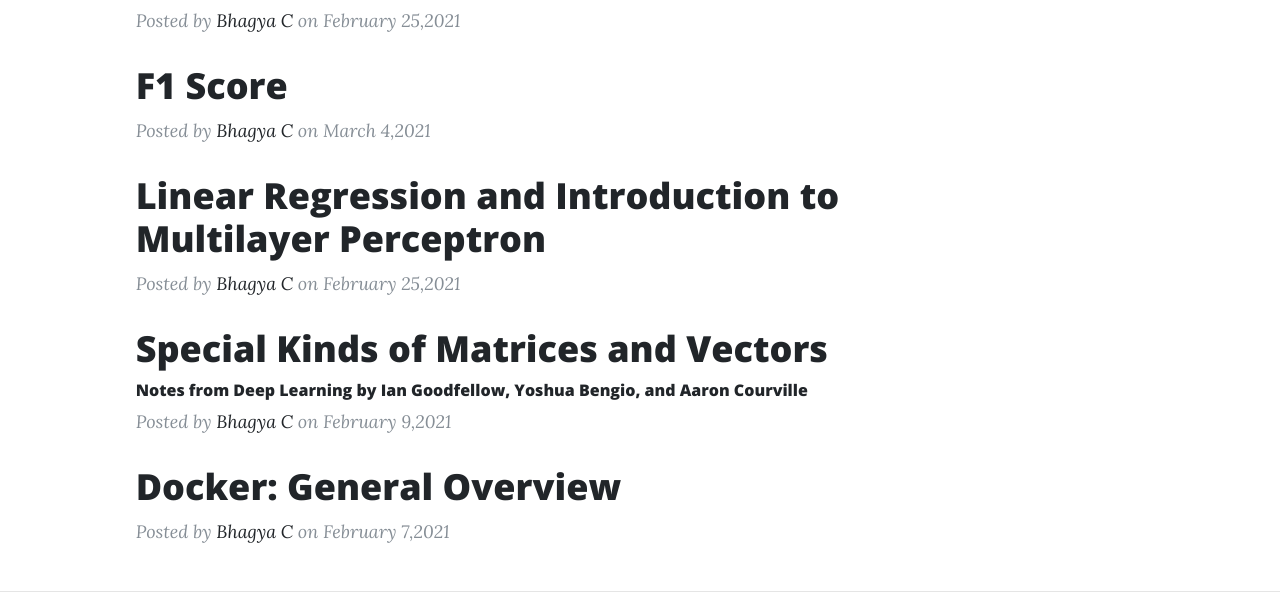
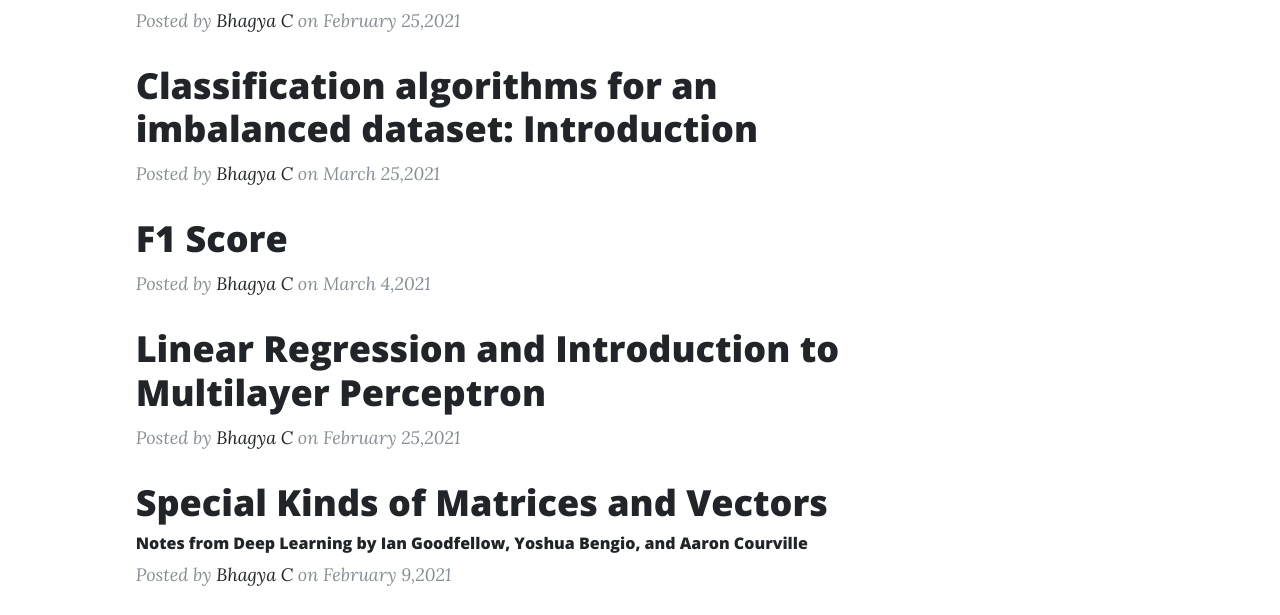
Before and after one commit to BhagyaC/blog, a website: page index.html in a window 1280 px wide. Shown: the part 1102-1717 px from the top of the page. Drawn offline with nearby package versions, Linux system fonts and the light colour scheme.

Commit message:
imbalanced intro added in index

```diff
--- a/index.html
+++ b/index.html
@@ -127,6 +127,16 @@
           <p class="post-meta">Posted by
             <a href="#">Bhagya C</a>
             on February 25,2021</p>
+        </div>
+        <div class="post-preview">
+          <a href="imbalance.html">
+            <h2 class="post-title">
+              Classification algorithms for an imbalanced dataset: Introduction
+            </h2>
+          </a>
+          <p class="post-meta">Posted by
+            <a href="#">Bhagya C</a>
+            on March 25,2021</p>
         </div>
         <div class="post-preview">
           <a href="F1_score.html">
```
